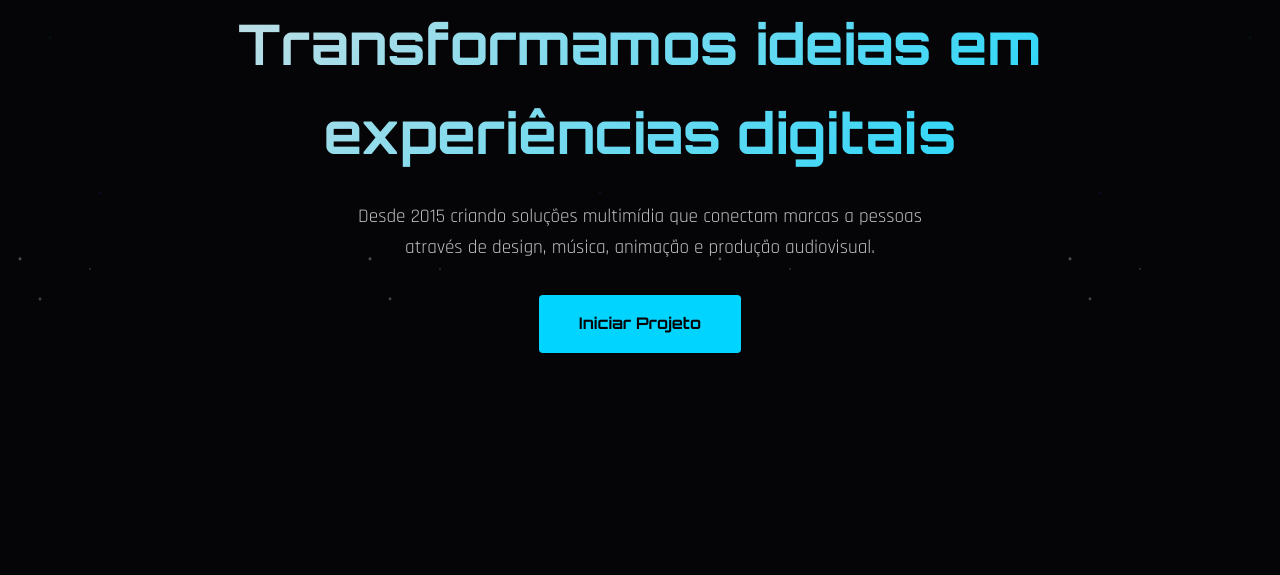
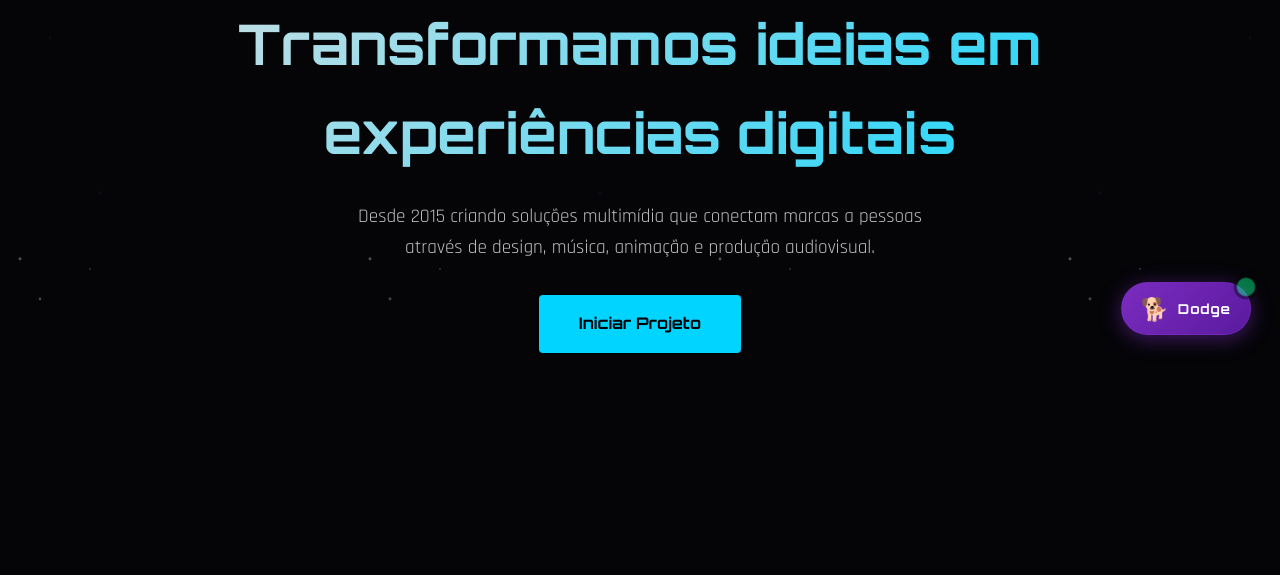
Before and after one commit to yurituccieterovic-cell/Site-ST, a PHP site: page / in a window 1280 px wide. Shown: the part 436-1011 px from the top of the page. Run offline with PHP 8.4, Linux system fonts and the light colour scheme.

Commit message:
feat(home): thumbnail YouTube + widget Dodge flutuante
- Vídeo: thumbnail maxresdefault do YouTube com play button SVG nativo (antes era botão de texto)
- Widget Dodge: FAB fixo bottom-right com avatar 🐕, abre /aliancapanorama/dodge em modal iframe
- Modal: header com close, animação slide-in, responsivo (mobile: ícone sem label)
- Dodge só carrega quando aberto pela primeira vez (lazy)
- Pulse verde no FAB indicando disponível

Co-Authored-By: Claude Sonnet 4.6 <noreply@anthropic.com>

```diff
--- a/css/style.css
+++ b/css/style.css
@@ -367,3 +367,176 @@ footer {
         transition-duration: 0.01ms !important;
     }
 }
+
+/* ── VÍDEO COM THUMBNAIL ─────────────────────────────────────────────────── */
+.video-thumb-btn {
+    position: relative;
+    display: block;
+    width: 100%;
+    padding: 0;
+    background: #000;
+    border: none;
+    border-radius: 8px;
+    cursor: pointer;
+    overflow: hidden;
+}
+
+.video-thumb-img {
+    width: 100%;
+    display: block;
+    aspect-ratio: 16/9;
+    object-fit: cover;
+    opacity: 0.85;
+    transition: opacity 0.3s;
+}
+
+.video-thumb-btn:hover .video-thumb-img,
+.video-thumb-btn:focus .video-thumb-img { opacity: 0.65; }
+
+.video-play-overlay {
+    position: absolute;
+    inset: 0;
+    display: flex;
+    align-items: center;
+    justify-content: center;
+    pointer-events: none;
+}
+
+.video-play-btn {
+    background: rgba(0,0,0,0.6);
+    border-radius: 12px;
+    padding: 8px 12px;
+    transition: transform 0.2s, background 0.2s;
+}
+
+.video-thumb-btn:hover .video-play-btn,
+.video-thumb-btn:focus .video-play-btn {
+    background: rgba(0,0,0,0.85);
+    transform: scale(1.1);
+}
+
+.video-thumb-notice {
+    display: block;
+    position: absolute;
+    bottom: 0.6rem;
+    left: 0;
+    right: 0;
+    text-align: center;
+    font-size: 0.75rem;
+    color: rgba(255,255,255,0.6);
+    pointer-events: none;
+}
+
+.video-thumb-btn:focus { outline: 2px solid var(--primary); outline-offset: 2px; }
+
+/* ── WIDGET DODGE ────────────────────────────────────────────────────────── */
+#dodge-widget {
+    position: fixed;
+    bottom: 1.8rem;
+    right: 1.8rem;
+    z-index: 9999;
+    display: flex;
+    flex-direction: column;
+    align-items: flex-end;
+    gap: 0.8rem;
+}
+
+.dodge-fab {
+    position: relative;
+    display: flex;
+    align-items: center;
+    gap: 0.5rem;
+    padding: 0.7rem 1.2rem;
+    background: linear-gradient(135deg, var(--secondary), #5a1a9f);
+    border: 1px solid rgba(123,44,191,0.6);
+    border-radius: 50px;
+    color: #fff;
+    font-family: 'Orbitron', sans-serif;
+    font-size: 0.85rem;
+    font-weight: 700;
+    cursor: pointer;
+    box-shadow: 0 4px 20px rgba(123,44,191,0.5);
+    transition: transform 0.2s, box-shadow 0.2s;
+    letter-spacing: 1px;
+}
+
+.dodge-fab:hover {
+    transform: translateY(-3px);
+    box-shadow: 0 8px 30px rgba(123,44,191,0.7);
+}
+
+.dodge-avatar { font-size: 1.4rem; }
+
+.dodge-pulse {
+    position: absolute;
+    top: -4px;
+    right: -4px;
+    width: 12px;
+    height: 12px;
+    background: #00ff88;
+    border-radius: 50%;
+    border: 2px solid var(--darker);
+    animation: dodge-ping 2s cubic-bezier(0,0,0.2,1) infinite;
+}
+
+@keyframes dodge-ping {
+    0%,100% { transform: scale(1); opacity: 1; }
+    50%      { transform: scale(1.6); opacity: 0.4; }
+}
+
+.dodge-modal {
+    display: none;
+    flex-direction: column;
+    width: min(420px, 95vw);
+    height: min(600px, 80vh);
+    background: rgba(10,10,15,0.97);
+    border: 1px solid rgba(123,44,191,0.5);
+    border-radius: 12px;
+    overflow: hidden;
+    box-shadow: 0 20px 60px rgba(0,0,0,0.8);
+    animation: dodge-slide-in 0.25s ease;
+}
+
+.dodge-modal.open { display: flex; }
+
+@keyframes dodge-slide-in {
+    from { opacity: 0; transform: translateY(20px) scale(0.97); }
+    to   { opacity: 1; transform: translateY(0)   scale(1); }
+}
+
+.dodge-modal-header {
+    display: flex;
+    justify-content: space-between;
+    align-items: center;
+    padding: 0.75rem 1rem;
+    background: linear-gradient(90deg, rgba(123,44,191,0.3), rgba(0,212,255,0.1));
+    border-bottom: 1px solid rgba(123,44,191,0.3);
+    font-family: 'Orbitron', sans-serif;
+    font-size: 0.85rem;
+    color: var(--primary);
+    letter-spacing: 1px;
+}
+
+.dodge-close {
+    background: transparent;
+    border: none;
+    color: rgba(224,224,224,0.6);
+    font-size: 1.1rem;
+    cursor: pointer;
+    padding: 0.2rem 0.5rem;
+    border-radius: 4px;
+    transition: color 0.2s, background 0.2s;
+}
+.dodge-close:hover { color: #fff; background: rgba(255,255,255,0.1); }
+
+.dodge-iframe {
+    flex: 1;
+    border: none;
+    width: 100%;
+}
+
+@media (max-width: 480px) {
+    #dodge-widget { bottom: 1rem; right: 1rem; }
+    .dodge-label { display: none; }
+    .dodge-fab { padding: 0.8rem; border-radius: 50%; }
+}
--- a/index.html
+++ b/index.html
@@ -85,10 +85,23 @@
     <section id="showcase" class="video-section">
         <h2>Nosso Trabalho</h2>
         <div class="video-container" id="video-container">
-            <button class="video-consent-btn" id="video-consent">
-                <span class="play-icon">▶</span>
-                <span>Clique para carregar o vídeo</span>
-                <small>Ao carregar, você concorda com a política de privacidade do YouTube</small>
+            <button class="video-thumb-btn" id="video-consent" aria-label="Reproduzir vídeo institucional">
+                <img
+                    src="https://img.youtube.com/vi/tqQt99tkgzE/maxresdefault.jpg"
+                    alt="Thumbnail do vídeo institucional Sociedade Tucci"
+                    class="video-thumb-img"
+                    loading="lazy"
+                    onerror="this.src='https://img.youtube.com/vi/tqQt99tkgzE/hqdefault.jpg'"
+                >
+                <div class="video-play-overlay">
+                    <div class="video-play-btn" aria-hidden="true">
+                        <svg viewBox="0 0 68 48" width="68" height="48">
+                            <path d="M66.52,7.74C65.68,4.55,63.19,2.05,60,1.22C54.79,0,34,0,34,0S13.21,0,8,1.22C4.81,2.05,2.32,4.55,1.48,7.74C0.26,12.96,0.26,24,0.26,24S0.26,35.04,1.48,40.26C2.32,43.45,4.81,45.95,8,46.78C13.21,48,34,48,34,48s20.79,0,26-1.22c3.19-0.83,5.68-3.33,6.52-6.52C67.74,35.04,67.74,24,67.74,24S67.74,12.96,66.52,7.74z" fill="#ff0000"/>
+                            <path d="M 45,24 27,14 27,34" fill="#fff"/>
+                        </svg>
+                    </div>
+                </div>
+                <small class="video-thumb-notice">Ao reproduzir, você concorda com a política de privacidade do YouTube</small>
             </button>
         </div>
     </section>
@@ -159,6 +172,27 @@
         <p>&copy; 2015–2026 Sociedade Tucci. Todos os direitos reservados.</p>
         <p><a href="privacy.html">Política de Privacidade</a></p>
         </footer>
+    <!-- Widget Dodge -->
+    <div id="dodge-widget" aria-label="Falar com o Dodge">
+        <button id="dodge-toggle" class="dodge-fab" aria-expanded="false" aria-controls="dodge-modal" title="Falar com o Dodge">
+            <span class="dodge-avatar" aria-hidden="true">🐕</span>
+            <span class="dodge-label">Dodge</span>
+            <span class="dodge-pulse" aria-hidden="true"></span>
+        </button>
+        <div id="dodge-modal" class="dodge-modal" role="dialog" aria-label="Chat com o Dodge" aria-hidden="true">
+            <div class="dodge-modal-header">
+                <span>🐕 Dodge — Sociedade Tucci</span>
+                <button id="dodge-close" class="dodge-close" aria-label="Fechar chat">✕</button>
+            </div>
+            <iframe
+                id="dodge-iframe"
+                class="dodge-iframe"
+                title="Chat com o Dodge"
+                loading="lazy"
+            ></iframe>
+        </div>
+    </div>
+
 <script src="js/script.js"></script>
     </body>
 </html>
--- a/js/script.js
+++ b/js/script.js
@@ -31,7 +31,7 @@ document.addEventListener('DOMContentLoaded', function() {
         });
     }
 
-    // CONSENTIMENTO VÍDEO YOUTUBE
+    // VÍDEO COM THUMBNAIL
     const videoConsent = document.getElementById('video-consent');
     const videoContainer = document.getElementById('video-container');
 
@@ -39,26 +39,54 @@ document.addEventListener('DOMContentLoaded', function() {
         function loadVideo() {
             const wrapper = document.createElement('div');
             wrapper.className = 'video-wrapper';
-
             const iframe = document.createElement('iframe');
             iframe.src = 'https://www.youtube-nocookie.com/embed/tqQt99tkgzE?autoplay=1&rel=0';
             iframe.title = 'Vídeo institucional Sociedade Tucci';
             iframe.allow = 'accelerometer; autoplay; clipboard-write; encrypted-media; gyroscope; picture-in-picture';
             iframe.allowFullscreen = true;
-            iframe.loading = 'lazy';
-
             wrapper.appendChild(iframe);
             videoContainer.innerHTML = '';
             videoContainer.appendChild(wrapper);
         }
 
         videoConsent.addEventListener('click', loadVideo);
+        videoConsent.addEventListener('keydown', function(e) {
+            if (e.key === 'Enter' || e.key === ' ') { e.preventDefault(); loadVideo(); }
+        });
+    }
 
-        videoConsent.addEventListener('keydown', function(e) {
-            if (e.key === 'Enter' || e.key === ' ') {
-                e.preventDefault();
-                loadVideo();
-            }
+    // WIDGET DODGE
+    const dodgeToggle = document.getElementById('dodge-toggle');
+    const dodgeModal  = document.getElementById('dodge-modal');
+    const dodgeClose  = document.getElementById('dodge-close');
+    const dodgeIframe = document.getElementById('dodge-iframe');
+    let dodgeLoaded   = false;
+
+    function openDodge() {
+        if (!dodgeLoaded) {
+            dodgeIframe.src = '/aliancapanorama/dodge';
+            dodgeLoaded = true;
+        }
+        dodgeModal.classList.add('open');
+        dodgeModal.setAttribute('aria-hidden', 'false');
+        dodgeToggle.setAttribute('aria-expanded', 'true');
+        dodgeClose.focus();
+    }
+
+    function closeDodge() {
+        dodgeModal.classList.remove('open');
+        dodgeModal.setAttribute('aria-hidden', 'true');
+        dodgeToggle.setAttribute('aria-expanded', 'false');
+        dodgeToggle.focus();
+    }
+
+    if (dodgeToggle && dodgeModal && dodgeClose) {
+        dodgeToggle.addEventListener('click', function() {
+            dodgeModal.classList.contains('open') ? closeDodge() : openDodge();
+        });
+        dodgeClose.addEventListener('click', closeDodge);
+        document.addEventListener('keydown', function(e) {
+            if (e.key === 'Escape' && dodgeModal.classList.contains('open')) closeDodge();
         });
     }
 
```
